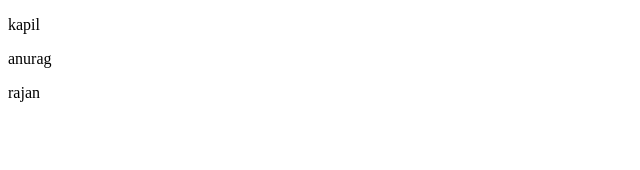
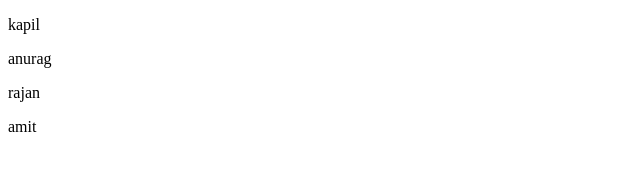
Before and after one commit to kapil053/testRepoForSession, a plain HTML site: page index.html in a window 1280 px wide. Shown: the full height of the page, 0-640 px from the left. Drawn offline with Linux system fonts and the light colour scheme.

Commit message:
added amit

```diff
--- a/index.html
+++ b/index.html
@@ -8,5 +8,6 @@
 <p>kapil</p>
 <p>anurag</p>
 <p>rajan</p>
+<p>amit</p>
 </body>
 </html>
```
